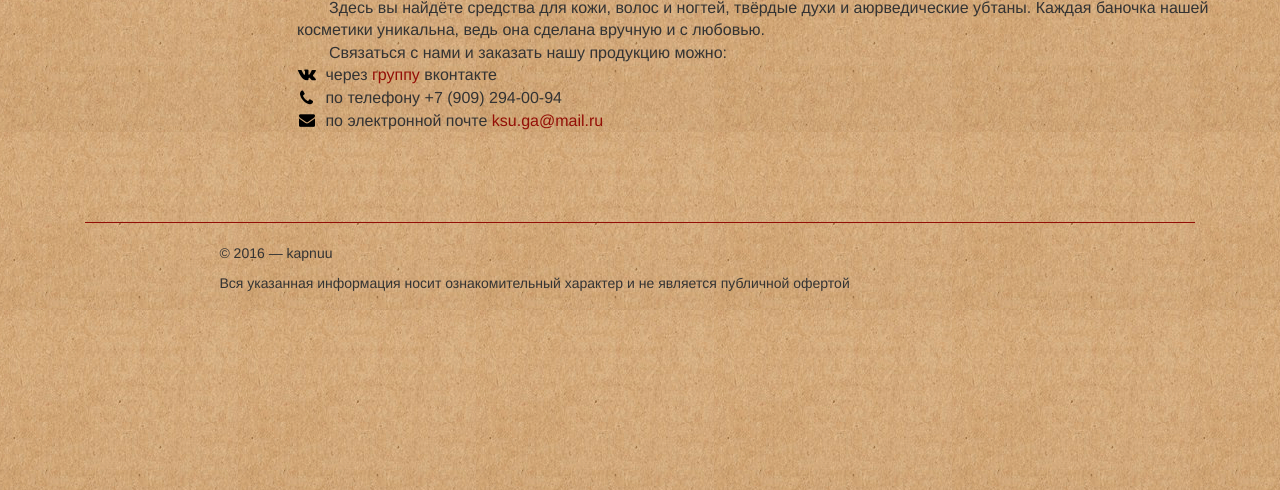
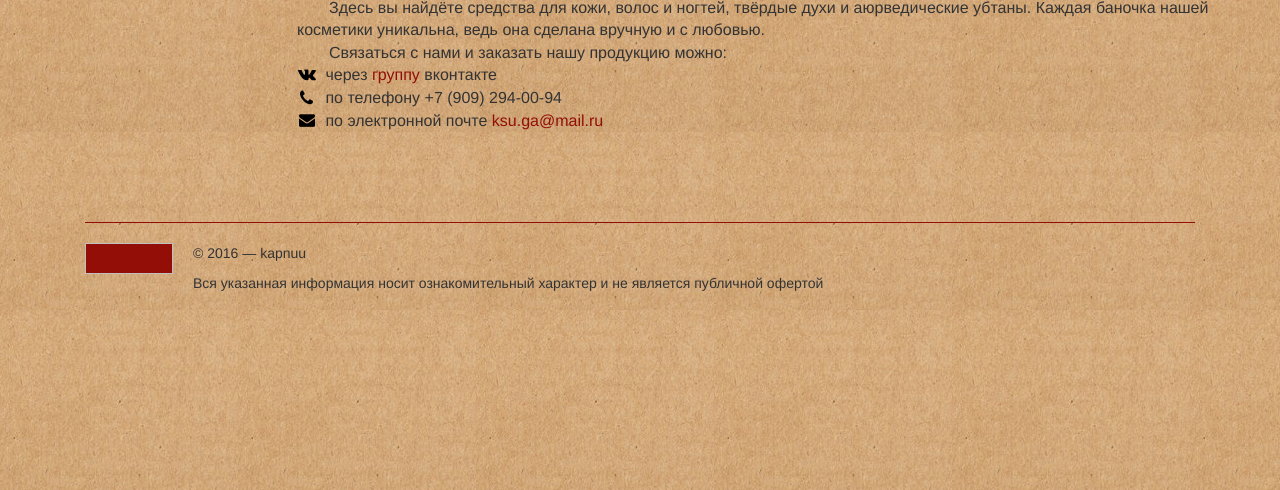
Before and after one commit to kapnuu/vetkaparfum, a Flask app: page / in a window 1280 px wide. Shown: the part 272-762 px from the top of the page. Run offline with Flask 2, Linux system fonts and the light colour scheme; data that the repository does not hold is empty; parts of the project's set-up code (start-up, migrations or seed data) failed here and were passed over; some libraries are stand-ins or nearby versions; some web fonts are replaced.

Commit message:
fix yandex.metrika

```diff
--- a/vetka/static/content/site.css
+++ b/vetka/static/content/site.css
@@ -281,7 +281,7 @@ hr {
 }
 
 .dir {
-    margin-left: 2em;
+    padding-left: 2em;
 }
 
 .icon {
--- a/vetka/templates/layout.html
+++ b/vetka/templates/layout.html
@@ -140,15 +140,15 @@
         <footer>
             <div class="container">
                 <hr />
-                <div class="row dir">
+                <div class="row">
                     <div class="col-sm-1">{% if g.yandexCounter %}
 <!-- Yandex.Metrika informer -->
 <a href="https://metrika.yandex.ru/stat/?id={{ g.yandexCounter }}&amp;from=informer"
 target="_blank" rel="nofollow"><img src="https://informer.yandex.ru/informer/{{ g.yandexCounter }}/3_0_B32E26FF_930E06FF_1_pageviews"
-style="width:88px; height:31px; border:0; margin-right: 2em;" alt="Яндекс.Метрика" title="Яндекс.Метрика: данные за сегодня (просмотры, визиты и уникальные посетители)" class="ym-advanced-informer" data-cid="40978809" data-lang="ru" /></a>
-<!-- /Yandex.Metrika informer -->{% endif %}
+style="width:88px; height:31px; border:0; margin-right: 2em;" alt="Яндекс.Метрика" title="Яндекс.Метрика: данные за сегодня (просмотры, визиты и уникальные посетители)" class="ym-advanced-informer" data-cid="{{ g.yandexCounter }}" data-lang="ru" /></a>
+<!-- /Yandex.Metrika informer -->{% else %}<img style="background-color: #930e06; width:88px; height:31px; border:0;" class="ym-advanced-informer" />{% endif %}
                     </div>
-                    <div class="col-sm-11">
+                    <div class="col-sm-11 dir">
                         <p>&copy; {{ year }} &mdash; kapnuu</p>
                         <p>Вся указанная информация носит ознакомительный характер и не является публичной офертой</p>
                     </div>
```
